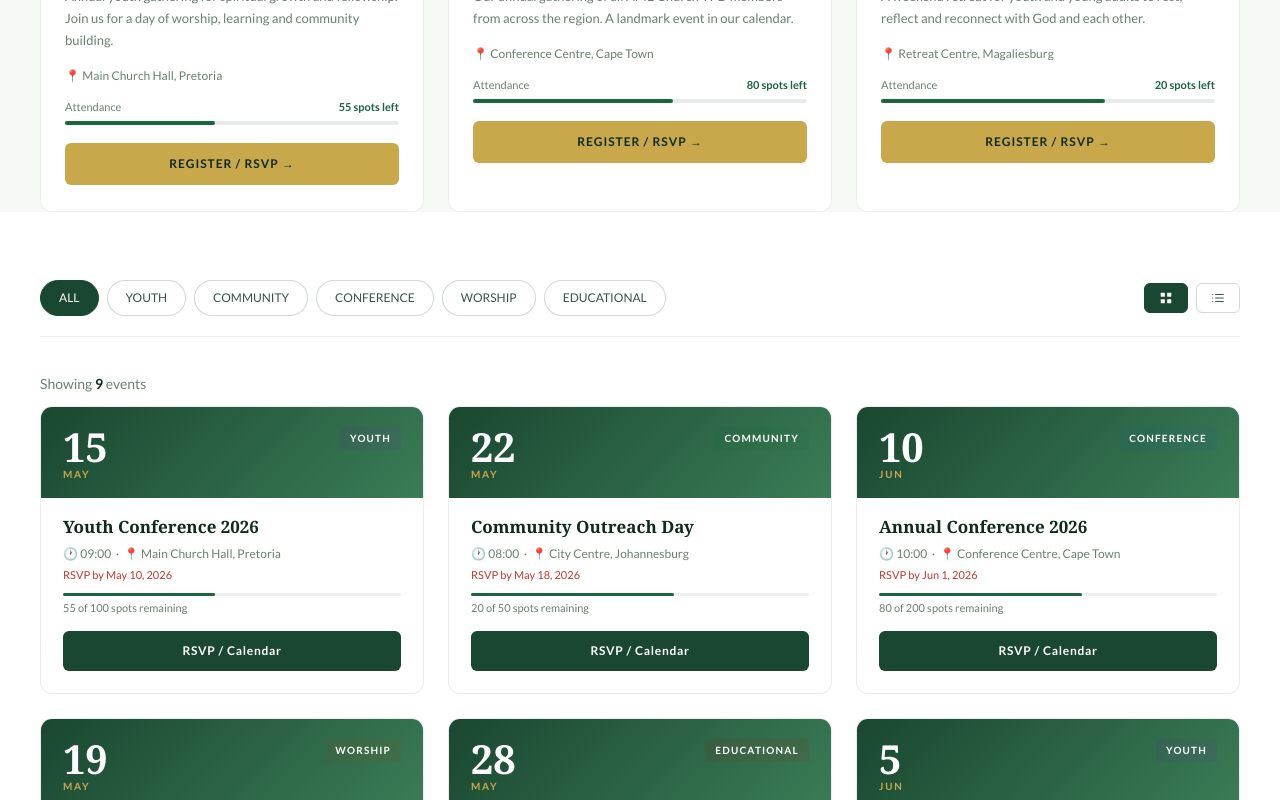
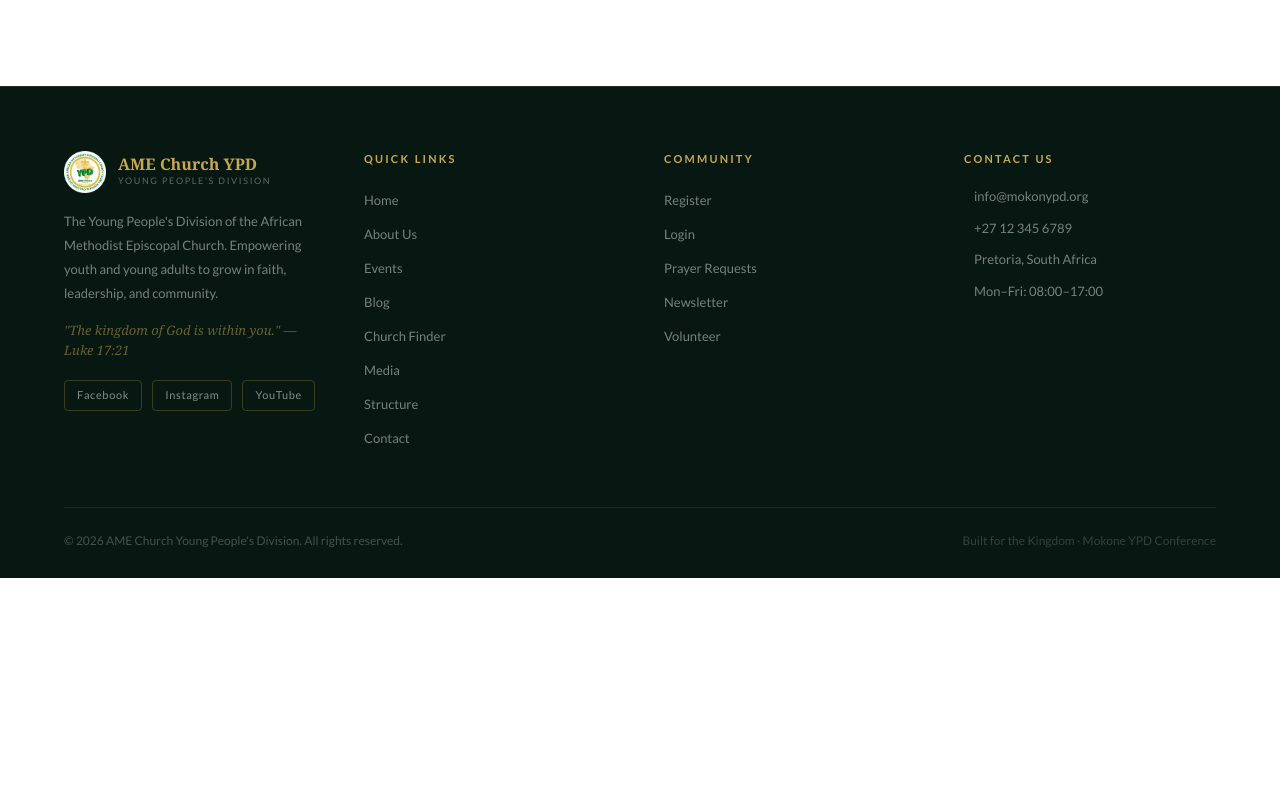
Before and after one commit to ThendoRamurafhi/Mokone-YPD-Website, a React (Vite) app in the folder frontend/: page /events in a window 1280 px wide. Shown: the part 840-1640 px from the top of the page. After the commit the page ends 1418 px from the top, so only its background shows below. Built offline with nearby package versions, Linux system fonts and the light colour scheme.

Commit message:
fix: All hardcoded arrays replaced with real API calls.

```diff
--- a/frontend/src/pages/EventsPage.jsx
+++ b/frontend/src/pages/EventsPage.jsx
@@ -1,52 +1,82 @@
-import React, { useState } from 'react';
+import React, { useState, useEffect } from 'react';
 import { Link } from 'react-router-dom';
+import eventService from '../services/eventService';
+import LoadingSpinner from '../components/common/LoadingSpinner';
+import { useAuth } from '../hooks/useAuth';
 
 const EventsPage = () => {
-  const events = [
-    { eventId:1, title:'Youth Conference 2026',    eventDate:'2026-05-15', eventTime:'09:00', category:'YOUTH',       location:'Main Church Hall, Pretoria',       description:'Annual youth gathering for spiritual growth and fellowship. Join us for a day of worship, learning and community building.',    currentAttendees:45, maxAttendees:100, rsvpDeadline:'2026-05-10', featured:true },
-    { eventId:2, title:'Community Outreach Day',   eventDate:'2026-05-22', eventTime:'08:00', category:'COMMUNITY',   location:'City Centre, Johannesburg',         description:'Join us as we serve our local community with love and care. Bring your family and friends for a day of impactful service.',      currentAttendees:30, maxAttendees:50,  rsvpDeadline:'2026-05-18', featured:false },
-    { eventId:3, title:'Annual Conference 2026',   eventDate:'2026-06-10', eventTime:'10:00', category:'CONFERENCE',  location:'Conference Centre, Cape Town',      description:'Our annual gathering of all AME Church YPD members from across the region. A landmark event in our calendar.',               currentAttendees:120, maxAttendees:200, rsvpDeadline:'2026-06-01', featured:true },
-    { eventId:4, title:'Sunday Worship Service',   eventDate:'2026-05-19', eventTime:'10:00', category:'WORSHIP',     location:'Main Sanctuary, Pretoria',          description:'Join us for our weekly worship service filled with praise and the Word of God.',                                              currentAttendees:80, maxAttendees:150, rsvpDeadline:null,         featured:false },
-    { eventId:5, title:'Bible Study Workshop',     eventDate:'2026-05-28', eventTime:'18:00', category:'EDUCATIONAL', location:'Fellowship Hall, Johannesburg',     description:'Deep dive into the scriptures with our experienced Bible study leaders. All levels welcome.',                               currentAttendees:25, maxAttendees:40,  rsvpDeadline:'2026-05-25', featured:false },
-    { eventId:6, title:'Youth Leadership Training',eventDate:'2026-06-05', eventTime:'09:00', category:'YOUTH',       location:'Training Centre, Pretoria',         description:'Equipping the next generation of leaders with the skills they need to serve effectively.',                                  currentAttendees:20, maxAttendees:30,  rsvpDeadline:'2026-06-01', featured:false },
-    { eventId:7, title:'Prayer Meeting',           eventDate:'2026-05-20', eventTime:'19:00', category:'WORSHIP',     location:'Chapel Room, Pretoria',             description:'Join us for an intimate evening of prayer and intercession for our community and nation.',                                  currentAttendees:35, maxAttendees:60,  rsvpDeadline:null,         featured:false },
-    { eventId:8, title:'Volunteer Day',            eventDate:'2026-06-15', eventTime:'07:00', category:'COMMUNITY',   location:'Various Locations, Gauteng',        description:'A day of coordinated community service across multiple locations. Sign up to make a difference.',                           currentAttendees:55, maxAttendees:100, rsvpDeadline:'2026-06-10', featured:false },
-    { eventId:9, title:'Youth Retreat 2026',       eventDate:'2026-07-04', eventTime:'08:00', category:'YOUTH',       location:'Retreat Centre, Magaliesburg',      description:'A weekend retreat for youth and young adults to rest, reflect and reconnect with God and each other.',                      currentAttendees:40, maxAttendees:60,  rsvpDeadline:'2026-06-25', featured:true },
-  ];
+  const [events,           setEvents]           = useState([]);
+  const [loading,          setLoading]          = useState(true);
+  const [error,            setError]            = useState(null);
+  const [selectedCategory, setSelectedCategory] = useState('ALL');
+  const [view,             setView]             = useState('grid');
+  const [rsvpEvent,        setRsvpEvent]        = useState(null);
+  const [rsvpForm,         setRsvpForm]         = useState({ name:'', email:'', attendees:1 });
+  const [rsvpDone,         setRsvpDone]         = useState(false);
+  const [rsvpLoading,      setRsvpLoading]      = useState(false);
 
-  const categories = ['ALL','YOUTH','COMMUNITY','CONFERENCE','WORSHIP','EDUCATIONAL'];
+  const { user } = useAuth();
+
+  useEffect(() => { window.scrollTo(0, 0); }, []);
+
+  useEffect(() => {
+    const fetchEvents = async () => {
+      try {
+        setLoading(true);
+        const data = await eventService.getAll({ page: 0, size: 50 });
+        // Spring Boot returns { content: [...], totalPages, totalElements }
+        setEvents(data.content || data || []);
+      } catch (err) {
+        setError('Unable to load events. Please try again later.');
+      } finally {
+        setLoading(false);
+      }
+    };
+    fetchEvents();
+  }, []);
+
+  const categories = ['ALL', 'YOUTH', 'COMMUNITY', 'CONFERENCE', 'WORSHIP', 'EDUCATIONAL'];
 
   const CAT_STYLE = {
-    CONFERENCE:  { bg:'rgba(26,86,160,.1)',  text:'#ffffff' },
-    YOUTH:       { bg:'rgba(107,33,168,.1)', text:'#ffffff' },
-    COMMUNITY:   { bg:'rgba(26,102,64,.1)',  text:'#ffffff' },
-    WORSHIP:     { bg:'rgba(146,64,14,.1)',  text:'#ffffff' },
-    EDUCATIONAL: { bg:'rgba(153,27,27,.1)',  text:'#ffffff' },
+    CONFERENCE:  { bg:'rgba(26,86,160,.1)',  text:'#1a56a0' },
+    YOUTH:       { bg:'rgba(107,33,168,.1)', text:'#6b21a8' },
+    COMMUNITY:   { bg:'rgba(26,102,64,.1)',  text:'#1a6640' },
+    WORSHIP:     { bg:'rgba(146,64,14,.1)',  text:'#92400e' },
+    EDUCATIONAL: { bg:'rgba(153,27,27,.1)',  text:'#991b1b' },
   };
 
-  const MONTH_NAMES = ['Jan','Feb','Mar','Apr','May','Jun','Jul','Aug','Sep','Oct','Nov','Dec'];
-
-  const [selectedCategory, setSelectedCategory] = useState('ALL');
-  const [view, setView] = useState('grid'); // 'grid' | 'list'
-  const [rsvpEvent, setRsvpEvent] = useState(null);
-  const [rsvpForm, setRsvpForm] = useState({ name:'', email:'', attendees:1 });
-  const [rsvpDone, setRsvpDone] = useState(false);
+  const MONTHS = ['Jan','Feb','Mar','Apr','May','Jun','Jul','Aug','Sep','Oct','Nov','Dec'];
+  const getDay   = d => new Date(d).getDate();
+  const getMonth = d => MONTHS[new Date(d).getMonth()].toUpperCase();
+  const formatDate = d => new Date(d).toLocaleDateString('en-ZA', { year:'numeric', month:'long', day:'numeric' });
+  const spotsLeft  = e => e.maxAttendees ? e.maxAttendees - (e.currentAttendees || 0) : null;
+  const capacity   = e => e.maxAttendees ? Math.round(((e.currentAttendees||0)/e.maxAttendees)*100) : 0;
 
   const filtered = events.filter(e => selectedCategory === 'ALL' || e.category === selectedCategory);
-  const featured = events.filter(e => e.featured);
+  const featured = events.filter(e => e.featured)
 
-  const formatDate = d => {
-    const dt = new Date(d);
-    return `${MONTH_NAMES[dt.getMonth()]} ${dt.getDate()}, ${dt.getFullYear()}`;
+  const handleRSVP = (ev) => { setRsvpEvent(ev); setRsvpDone(false); setRsvpForm({ name: user?.firstName || '', email: user?.email || '', attendees: 1 }); };
+
+  const submitRSVP = async (e) => {
+    e.preventDefault();
+    setRsvpLoading(true);
+    try {
+      await eventService.rsvp(rsvpEvent.eventId, {
+        guestName: rsvpForm.name,
+        guestEmail: rsvpForm.email,
+        attendanceCount: rsvpForm.attendees,
+        userId: user?.userId || null,
+      });
+      setRsvpDone(true);
+      // Refresh events to update attendee count
+      const data = await eventService.getAll({ page:0, size:50 });
+      setEvents(data.content || data || []);
+    } catch (err) {
+      alert(typeof err === 'string' ? err : 'RSVP failed. Please try again.');
+    } finally {
+      setRsvpLoading(false);
+    }
   };
-  const getDay = d => new Date(d).getDate();
-  const getMonth = d => MONTH_NAMES[new Date(d).getMonth()].toUpperCase();
-
-  const capacity = e => Math.round((e.currentAttendees / e.maxAttendees) * 100);
-  const spotsLeft = e => e.maxAttendees - e.currentAttendees;
-
-  const handleRSVP = ev => { e2 => e2.stopPropagation(); setRsvpEvent(ev); setRsvpDone(false); setRsvpForm({ name:'',email:'',attendees:1 }); };
-  const submitRSVP = e => { e.preventDefault(); if(rsvpForm.name && rsvpForm.email) setRsvpDone(true); };
 
   return (
     <div style={{ fontFamily:"'Lato',sans-serif", paddingTop:64 }}>
```
